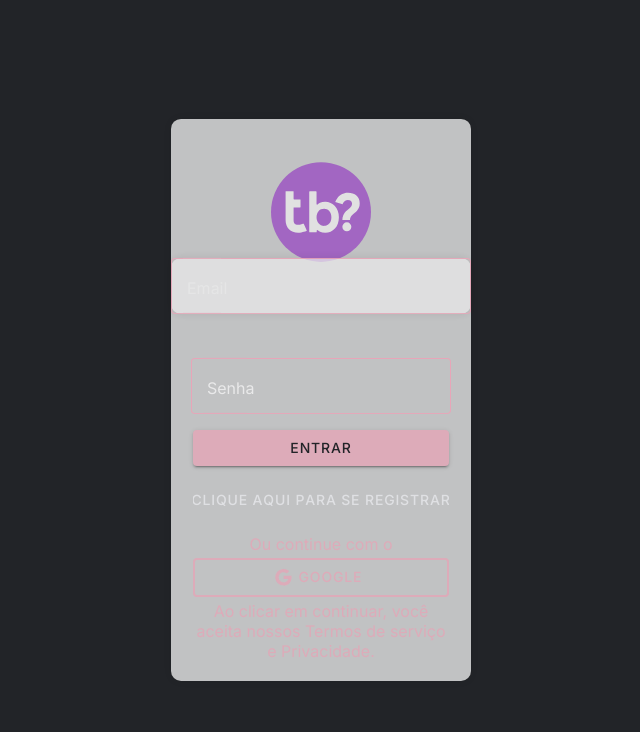
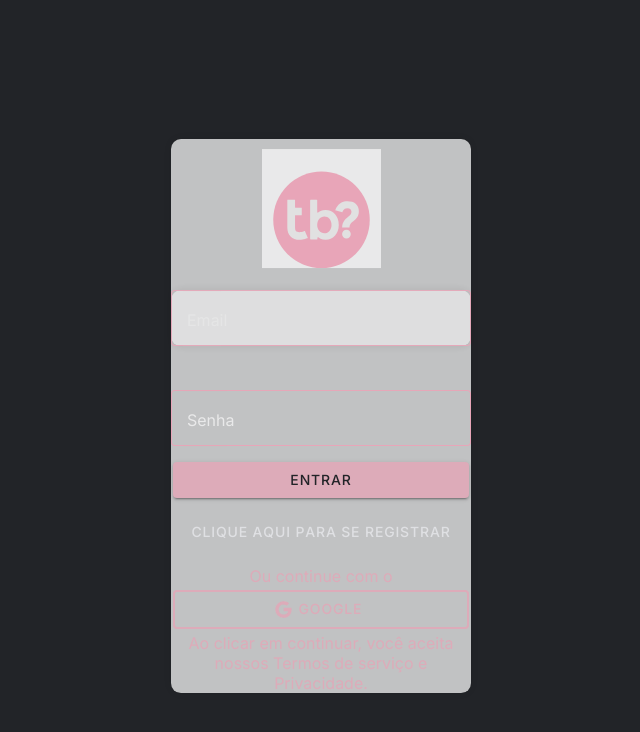
Before and after one commit to MatheusMigliani/ta-barato, a React (Vite) app: page / in a window 1280 px wide. Shown: the top 732 px of the page, without its empty margins (319-959 px from the left). Built offline with nearby package versions, Linux system fonts and the light colour scheme.

Commit message:
login fixed & deals fixed

```diff
--- a/src/pages/Login/Login.css
+++ b/src/pages/Login/Login.css
@@ -39,7 +39,7 @@
   transform: translate(-50%, -50%);
   z-index: 1; /* Ensure login form is above the particles */
   background-color: rgba(255, 255, 255, 0.8); /* Optional: Add a semi-transparent background to the form for better readability */
-  padding: 20px;
+  margin-top: 16px;
   border-radius: 10px;
   box-shadow: 0px 0px 10px rgba(0, 0, 0, 0.1);
   opacity: 0.9;
@@ -57,8 +57,8 @@ ion-button {
 
 .logoimg {
   margin-bottom: 20px;
-  width: 100px; /* Tamanho da logo */
-  height: auto; /* Altura automática mantendo a proporção */
+  width: 119px; /* Tamanho da logo */
+  height: 139; /* Altura automática mantendo a proporção */
 }
 .mySwiper {
   position: relative;
--- a/src/pages/Login/Login.tsx
+++ b/src/pages/Login/Login.tsx
@@ -80,7 +80,7 @@ const Login: React.FC = () => {
       <IonContent className="background ion-padding" color={"dark"} fullscreen>
         <div className="login-container ion-text-center ion-align-items-center ion-align-self-center ion">
           <img
-            src="assets/TA BARATO no name.svg"
+            src="assets/new pink.svg"
             width={119}
             height={139}
             alt="logo"
```
Also changed, not shown: public/assets/new pink.svg (added).
